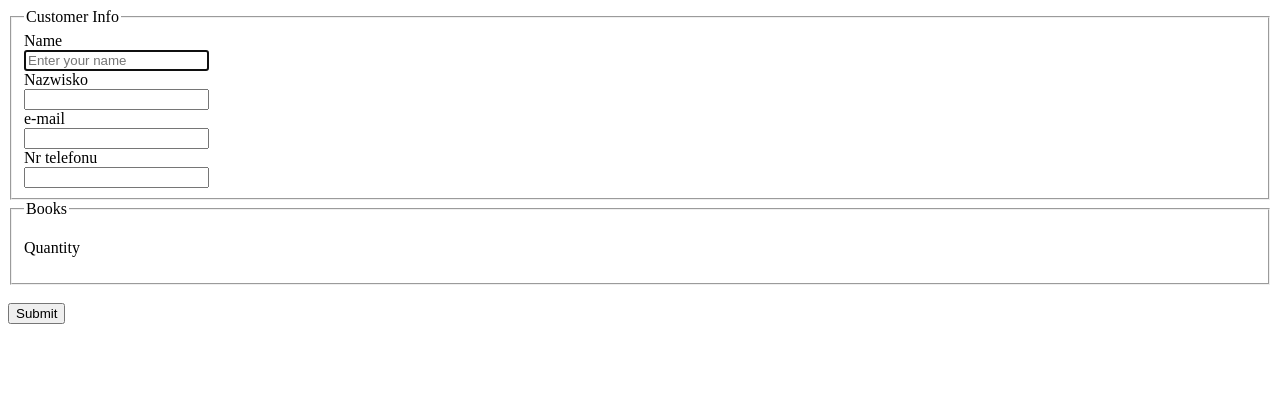
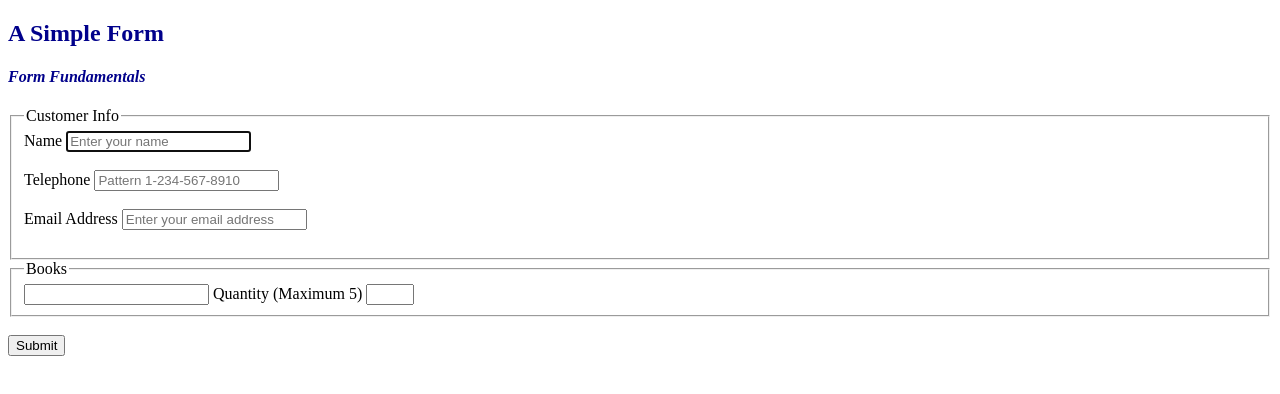
Before and after one commit to mariuszorbik/mariuszorbik.github.io, a plain HTML site: page zadania-domowe/formularz-html/formularz-2.html in a window 1280 px wide. Drawn offline with Linux system fonts and the light colour scheme.

Commit message:
version1 formularz-2

```diff
--- a/zadania-domowe/formularz-html/formularz-2.html
+++ b/zadania-domowe/formularz-html/formularz-2.html
@@ -8,24 +8,38 @@
 
 <body>
     <form action="https://formspree.io/mariusz.orbik@gmail.com" method="POST" autocomplete="on">
+
+        <h2 style="color: darkblue"><b>A Simple Form</b></h2>
+        <h4 style="color: darkblue"><i>Form Fundamentals</i></h4>
         <fieldset>
             <legend>Customer Info</legend>
 
-            <label for="name">Name</label><br>
-            <input type="text" name="name" id="name" autofocus placeholder="Enter your name" required><br>
+            <label for="name" style="text-indent: 10px">Name</label>
+            <input type="text" name="name" id="name" autofocus placeholder="Enter your name" required><br><br>
 
-            <label for="nazwisko">Nazwisko</label><br/>
-            <input type="text" name="nazwisko" id="nazwisko"><br>
+            <label for="phone">Telephone</label>
+            <input type="tel" name="phone" id="phone" pattern="\d{1}[\-]\d{3}[\-]\d{3}[\-]\d{4}" placeholder="Pattern 1-234-567-8910" required><br><br>
 
-            <label for="email">e-mail</label><br>
-            <input type="email" name="email" id="email"><br>
+            <label for="email">Email Address</label>
+            <input type="email" name="email" id="email" placeholder="Enter your email address"  pattern=" +@+ " required multiple><br><br>
 
-            <label for="numer">Nr telefonu</label><br>
-            <input type="number" name="numer" id="numer"><br>
+
         </fieldset>
         <fieldset>
             <legend>Books</legend>
-            <p>Quantity</p>
+
+            <input list="books" name="books">
+            <datalist id="books">
+                <option value="Harry Potter">
+                <option value="Edge">
+                <option value="Steve Jobs Biography">
+                <option value="Millennium">
+                <option value="Mikołajek">
+            </datalist>
+
+            <label for="quantity">Quantity (Maximum 5) </label>
+            <input type="number" name="quantity" id="quantity" min="1" max="5">
+
         </fieldset><br>
 
         <input type="submit" value="Submit">
```
